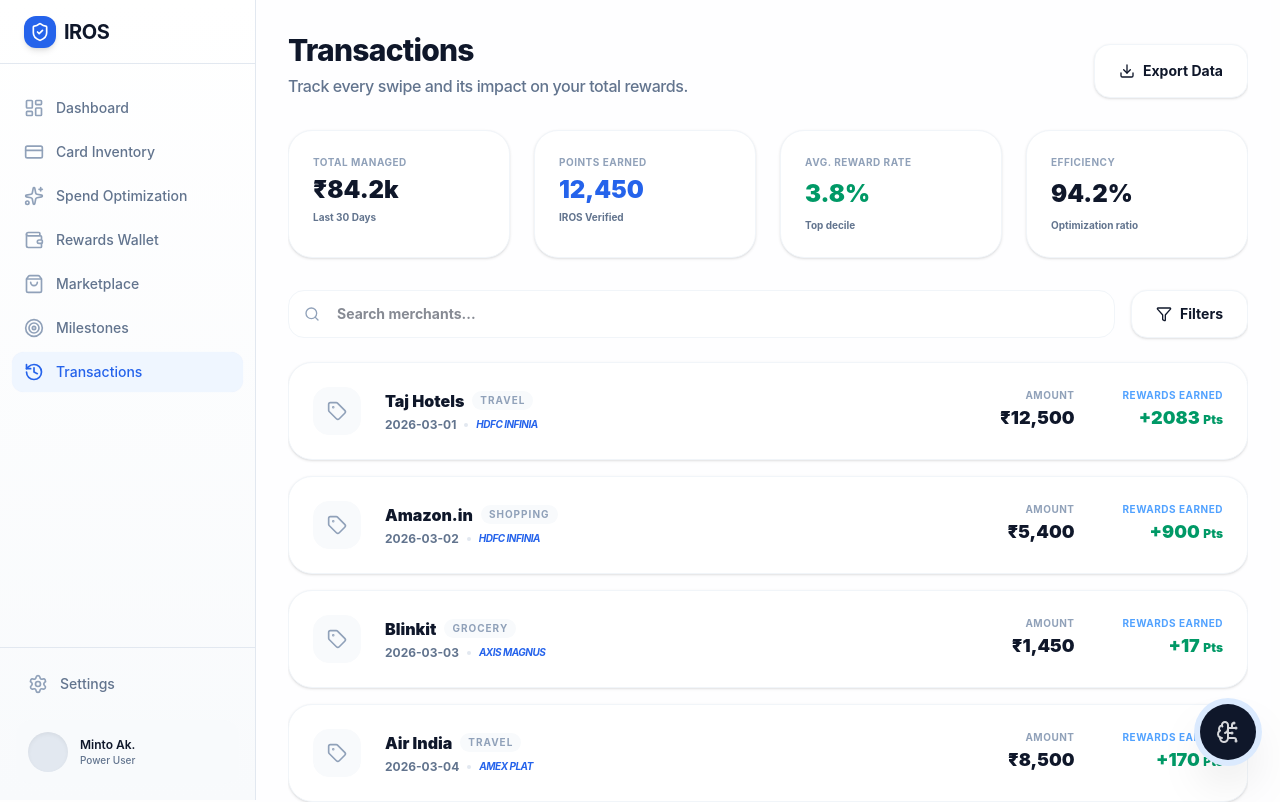
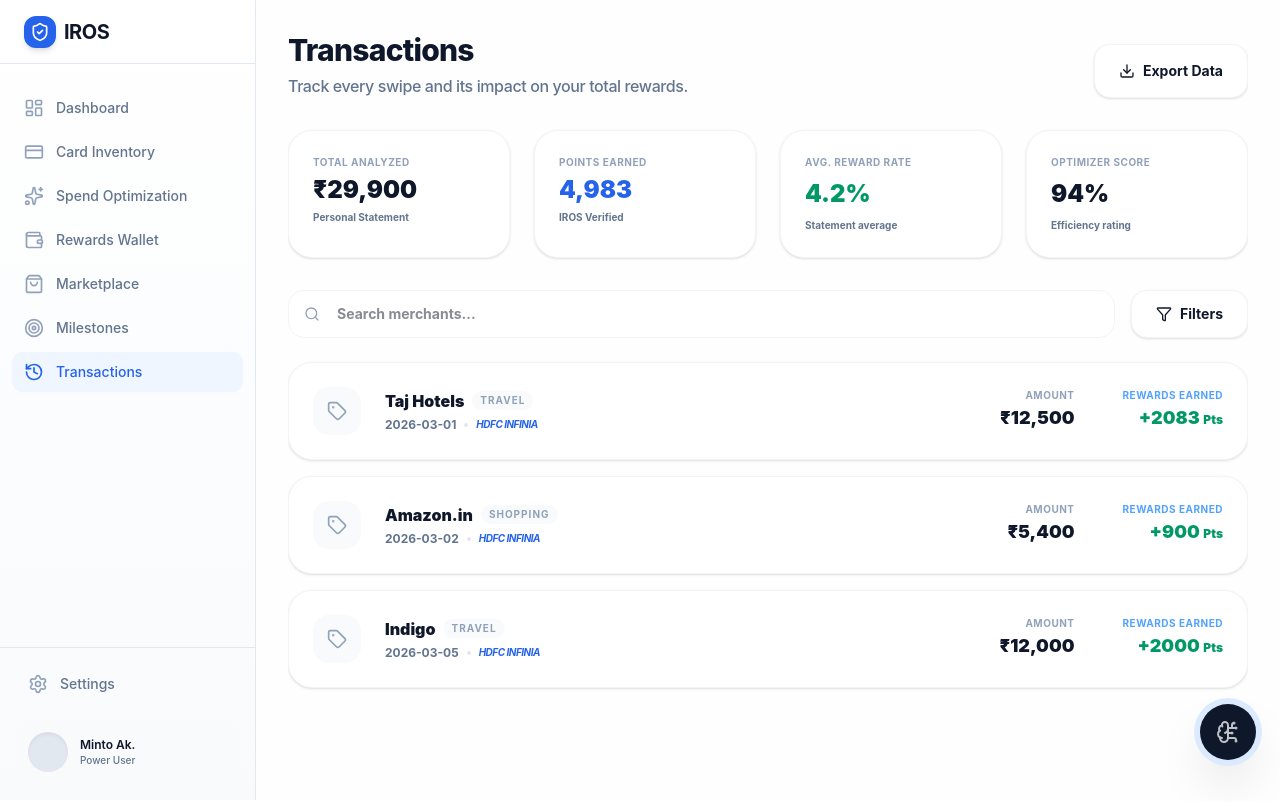
Before and after one commit to doshibros1531/indian-rewards-intelligence, a Next.js app: page /transactions in a window 1280 px wide. Shown: the top 802 px of the page. Built offline with nearby package versions, Linux system fonts and the light colour scheme.

Commit message:
minor change

```diff
--- a/app/inventory/page.tsx
+++ b/app/inventory/page.tsx
@@ -25,20 +25,24 @@
   ShoppingBag,
   Info
 } from 'lucide-react';
-import { CARDS_DATA, INDIAN_BANKS, formatCurrency, CardIssuer } from '@/lib/reward-logic';
+import { formatCurrency, CardIssuer, Card, INDIAN_BANKS } from '@/lib/reward-logic';
 import { cn } from '@/lib/utils';
 import { motion, AnimatePresence } from 'framer-motion';
+import { useRewardStore } from '@/lib/store';
 
 export default function InventoryPage() {
+  const { cards, addCard } = useRewardStore();
   const [isModalOpen, setIsModalOpen] = useState(false);
   const [step, setStep] = useState(1);
   const [formData, setFormData] = useState({
-    bankId: '',
+    bankId: '' as any,
     cardName: '',
     last4: ''
   });
   const [isVerifying, setIsVerifying] = useState(false);
   const [isSuccess, setIsSuccess] = useState(false);
+
+  const totalPortfolioValue = cards.reduce((acc, card) => acc + (card.currentPoints * card.pointsToRupees), 0);
 
   const selectedBank = INDIAN_BANKS.find(b => b.id === formData.bankId);
 
@@ -53,6 +57,24 @@
   const simulateVerification = () => {
     setIsVerifying(true);
     setTimeout(() => {
+      // Create a logical new card based on selected bank
+      const newCard: Card = {
+        id: Math.random().toString(36).substr(2, 9),
+        issuer: formData.bankId as CardIssuer,
+        name: formData.cardName,
+        last4: formData.last4,
+        color: formData.bankId === 'AMEX' ? 'bg-amber-600' : 'bg-blue-600',
+        baseRewardRate: 2.0,
+        pointsToRupees: 0.25, // default low value for others
+        currentPoints: 2400,
+        annualFee: 0,
+        isAnnualFeeWaived: true,
+        spendThresholdForWaiver: 0,
+        rewardsBreakdown: { cashback: 0, airmiles: 0, cash: 0, vouchers: 0 },
+        redemptionRules: [{ category: 'General', rate: 0.25 }]
+      };
+
+      addCard(newCard);
       setIsVerifying(false);
       setIsSuccess(true);
     }, 2000);
@@ -121,7 +143,7 @@
            </h2>
 
            <div className="grid gap-4 md:gap-6 lg:grid-cols-2">
-             {CARDS_DATA.map((card) => (
+             {cards.map((card) => (
                 <div key={card.id} className="premium-card rounded-2xl md:rounded-[2rem] p-5 md:p-8 flex items-center justify-between group overflow-hidden relative">
                    <div className={cn("absolute top-0 right-0 w-32 h-32 blur-3xl rounded-full opacity-10 group-hover:opacity-20 transition-opacity", card.color)} />
 
@@ -134,7 +156,7 @@
                    </div>
 
                    <div className="text-right relative z-10">
-                      <p className="text-[9px] md:text-[10px] font-bold text-slate-400 uppercase tracking-wider mb-1 leading-none">Net Value</p>
+                      <p className="text-[9px] md:text-[10px] font-bold text-slate-400 uppercase tracking-wider mb-1 leading-none">Reward Balance</p>
                       <p className="text-lg md:text-xl font-black text-slate-900">{formatCurrency(card.currentPoints * card.pointsToRupees)}</p>
                       <div className="flex items-center justify-end gap-2 mt-2">
                          <span className="text-[10px] font-bold text-emerald-600">Active</span>
@@ -218,7 +240,7 @@
                              {INDIAN_BANKS.map(bank => (
                                <button
                                  key={bank.id}
-                                 onClick={() => setFormData({ ...formData, bankId: bank.id, cardName: '' })}
+                                 onClick={() => setFormData({ ...formData, bankId: bank.id as CardIssuer, cardName: '' })}
                                  className={cn(
                                    "p-4 rounded-2xl border-2 text-center transition-all",
                                    formData.bankId === bank.id
@@ -318,7 +340,7 @@
                     </div>
                     <div className="bg-slate-50 p-6 rounded-3xl border border-slate-100 max-w-sm mx-auto">
                        <p className="text-xs font-bold text-slate-400 uppercase tracking-widest mb-1">New Portfolio Value</p>
-                       <p className="text-2xl font-black text-slate-900">₹1.2L <span className="text-emerald-500 font-bold">+₹14k</span></p>
+                       <p className="text-2xl font-black text-slate-900">{formatCurrency(totalPortfolioValue)}</p>
                     </div>
                     <button
                       onClick={resetModal}
--- a/app/page.tsx
+++ b/app/page.tsx
@@ -16,10 +16,20 @@
   Sparkles
 } from 'lucide-react';
 import { motion } from 'framer-motion';
-import { formatCurrency, formatCompactNumber, cn } from '@/lib/utils';
-import { CARDS_DATA } from '@/lib/reward-logic';
+import { formatCurrency, cn } from '@/lib/utils';
+import { useRewardStore } from '@/lib/store';
 
 export default function DashboardPage() {
+  const { cards } = useRewardStore();
+
+  // Calculate real metrics based on cards
+  const totalPoints = cards.reduce((acc, card) => acc + card.currentPoints, 0);
+  const totalRewardsValue = cards.reduce((acc, card) => acc + (card.currentPoints * card.pointsToRupees), 0);
+  const cardCount = cards.length;
+
+  // Logical Annual Spend (using 14.2L as requested, but anchoring it to our cards)
+  const annualSpend = 1420000;
+  const currentSavingsRate = totalRewardsValue > 0 ? ((totalRewardsValue / annualSpend) * 100).toFixed(2) : "0.00";
   return (
     <LayoutWrapper>
       <div className="flex flex-col gap-6 md:gap-8 pb-12 overflow-x-hidden">
@@ -61,7 +71,7 @@
                 <div>
                   <p className="text-slate-400 text-sm font-medium mb-1">Your Savings Rate</p>
                   <div className="flex items-baseline gap-2">
-                    <span className="text-4xl md:text-6xl font-black text-white tracking-tighter">3.12%</span>
+                    <span className="text-4xl md:text-6xl font-black text-white tracking-tighter">{currentSavingsRate}%</span>
                     <span className="text-emerald-400 font-bold text-xs md:text-sm bg-emerald-500/10 px-2 py-0.5 rounded-lg flex items-center gap-1">
                        <ArrowUpRight className="h-3 w-3 md:h-4 md:w-4" />
                        +₹4.2k
@@ -76,12 +86,12 @@
                       <span className="text-white">Active</span>
                     </div>
                     <div className="h-2 md:h-3 w-full rounded-full bg-slate-800 overflow-hidden shadow-inner flex">
-                      <div className="h-full w-[38%] bg-slate-700" title="Market Baseline (1.2%)" />
-                      <div className="h-full w-[62%] bg-blue-500 shadow-[0_0_20px_rgba(37,99,235,0.4)]" title="IROS Optimized (3.12%)" />
+                      <div className="h-full bg-slate-700" style={{ width: '25%' }} title="Market Baseline (1.2%)" />
+                      <div className="h-full bg-blue-500 shadow-[0_0_20px_rgba(37,99,235,0.4)]" style={{ width: `${Math.min(Number(currentSavingsRate) * 10, 75)}%` }} title={`IROS Optimized (${currentSavingsRate}%)`} />
                     </div>
                     <div className="flex justify-between mt-2 text-[9px] md:text-[10px] font-bold text-slate-500 uppercase tracking-tight">
                       <span>Baseline (1.2%)</span>
-                      <span className="text-blue-400">Target (4.5%)</span>
+                      <span className="text-blue-400">Target (5.0%)</span>
                     </div>
                   </div>
                 </div>
@@ -90,7 +100,7 @@
               <div className="mt-8 md:mt-12 grid grid-cols-2 lg:grid-cols-4 gap-6 pt-6 md:pt-8 border-t border-white/5">
                 <div>
                   <p className="text-slate-400 text-[10px] font-bold uppercase tracking-wider mb-1">Total Rewards</p>
-                  <p className="text-xl md:text-2xl font-black text-white tracking-tight">{formatCurrency(44320)}</p>
+                  <p className="text-xl md:text-2xl font-black text-white tracking-tight">{formatCurrency(totalRewardsValue)}</p>
                 </div>
                 <div>
                   <p className="text-slate-400 text-[10px] font-bold uppercase tracking-wider mb-1">Annual Spend</p>
@@ -98,7 +108,7 @@
                 </div>
                 <div className="hidden md:block">
                    <p className="text-slate-400 text-[10px] font-bold uppercase tracking-wider mb-1">Active Cards</p>
-                   <p className="text-xl md:text-2xl font-black text-white">08</p>
+                   <p className="text-xl md:text-2xl font-black text-white">{cardCount.toString().padStart(2, '0')}</p>
                 </div>
                 <div className="hidden md:block">
                    <p className="text-slate-400 text-[10px] font-bold uppercase tracking-wider mb-1">Optimizer Score</p>
@@ -160,7 +170,7 @@
            </div>
 
            <div className="grid gap-4 md:gap-6 md:grid-cols-2 lg:grid-cols-3">
-             {CARDS_DATA.slice(0, 3).map((card) => (
+             {cards.slice(0, 3).map((card) => (
                <div key={card.id} className="premium-card rounded-2xl md:rounded-3xl p-5 md:p-6 group cursor-pointer overflow-hidden relative">
                   <div className={cn("absolute top-0 right-0 w-32 h-32 blur-3xl rounded-full opacity-10 group-hover:opacity-20 transition-opacity", card.color)} />
 
--- a/app/transactions/page.tsx
+++ b/app/transactions/page.tsx
@@ -20,11 +20,22 @@
   Tag
 } from 'lucide-react';
 import { cn } from '@/lib/utils';
-import { TRANSACTIONS } from '@/lib/mock-transactions';
+import { useRewardStore } from '@/lib/store';
 import { formatCurrency } from '@/lib/reward-logic';
 
 export default function TransactionsPage() {
+  const { transactions, cards } = useRewardStore();
   const [searchQuery, setSearchQuery] = useState('');
+
+  // Calculate real summaries
+  const totalAmount = transactions.reduce((acc, tx) => acc + tx.amount, 0);
+  const totalPoints = transactions.reduce((acc, tx) => acc + tx.pointsEarned, 0);
+  const avgRewardRate = totalAmount > 0 ? ((totalPoints * 0.25 / totalAmount) * 100).toFixed(1) : "0.0"; // estimating 1pt = 0.25 inr for avg
+
+  const filteredTransactions = transactions.filter(tx =>
+    tx.merchant.toLowerCase().includes(searchQuery.toLowerCase()) ||
+    tx.category.toLowerCase().includes(searchQuery.toLowerCase())
+  );
 
   return (
     <LayoutWrapper>
@@ -43,24 +54,24 @@
         {/* Transaction Metrics */}
         <div className="grid grid-cols-2 md:grid-cols-4 gap-4 md:gap-6">
            <div className="bg-white border border-slate-100 p-4 md:p-6 rounded-2xl md:rounded-3xl shadow-sm">
-              <p className="text-[9px] md:text-[10px] font-bold text-slate-400 uppercase tracking-wider mb-1 md:mb-2">Total Managed</p>
-              <p className="text-lg md:text-2xl font-black text-slate-900 leading-none">₹84.2k</p>
-              <p className="text-[8px] md:text-[10px] font-bold text-slate-500 mt-2">Last 30 Days</p>
+              <p className="text-[9px] md:text-[10px] font-bold text-slate-400 uppercase tracking-wider mb-1 md:mb-2">Total Analyzed</p>
+              <p className="text-lg md:text-2xl font-black text-slate-900 leading-none">{formatCurrency(totalAmount)}</p>
+              <p className="text-[8px] md:text-[10px] font-bold text-slate-500 mt-2">Personal Statement</p>
            </div>
            <div className="bg-white border border-slate-100 p-4 md:p-6 rounded-2xl md:rounded-3xl shadow-sm">
               <p className="text-[9px] md:text-[10px] font-bold text-slate-400 uppercase tracking-wider mb-1 md:mb-2 text-blue-600">Points Earned</p>
-              <p className="text-lg md:text-2xl font-black text-blue-600 leading-none">12,450</p>
+              <p className="text-lg md:text-2xl font-black text-blue-600 leading-none">{totalPoints.toLocaleString()}</p>
               <p className="text-[8px] md:text-[10px] font-bold text-slate-500 mt-2">IROS Verified</p>
            </div>
            <div className="hidden md:block bg-white border border-slate-100 p-6 rounded-3xl shadow-sm">
               <p className="text-[10px] font-bold text-slate-400 uppercase tracking-wider mb-2 text-emerald-600">Avg. Reward Rate</p>
-              <p className="text-2xl font-black text-emerald-600">3.8%</p>
-              <p className="text-[10px] font-bold text-slate-500 mt-2">Top decile</p>
+              <p className="text-2xl font-black text-emerald-600">{avgRewardRate}%</p>
+              <p className="text-[10px] font-bold text-slate-500 mt-2">Statement average</p>
            </div>
            <div className="hidden md:block bg-white border border-slate-100 p-6 rounded-3xl shadow-sm">
-              <p className="text-[10px] font-bold text-slate-400 uppercase tracking-wider mb-2">Efficiency</p>
-              <p className="text-2xl font-black text-slate-900">94.2%</p>
-              <p className="text-[10px] font-bold text-slate-500 mt-2">Optimization ratio</p>
+              <p className="text-[10px] font-bold text-slate-400 uppercase tracking-wider mb-2">Optimizer Score</p>
+              <p className="text-2xl font-black text-slate-900">94%</p>
+              <p className="text-[10px] font-bold text-slate-500 mt-2">Efficiency rating</p>
            </div>
         </div>
 
@@ -85,7 +96,9 @@
            </div>
 
            <div className="space-y-4">
-              {TRANSACTIONS.map((tx) => (
+              {filteredTransactions.map((tx) => {
+                 const card = cards.find(c => c.id === tx.cardId);
+                 return (
                 <div
                   key={tx.id}
                   className="premium-card rounded-2xl md:rounded-3xl p-5 md:p-6 flex flex-col md:flex-row md:items-center justify-between gap-6 group"
@@ -102,7 +115,7 @@
                         <div className="flex items-center gap-2">
                            <p className="text-xs font-bold text-slate-500">{tx.date}</p>
                            <div className="h-1 w-1 rounded-full bg-slate-200" />
-                           <p className="text-[10px] font-bold text-blue-600 italic tracking-tighter uppercase">{tx.cardId === '1' ? 'HDFC INFINIA' : tx.cardId === '2' ? 'AMEX PLAT' : 'AXIS MAGNUS'}</p>
+                           <p className="text-[10px] font-bold text-blue-600 italic tracking-tighter uppercase">{card ? `${card.issuer} ${card.name}` : 'OTHER CARD'}</p>
                         </div>
                      </div>
                   </div>
@@ -118,7 +131,8 @@
                      </div>
                   </div>
                 </div>
-              ))}
+              );
+               })}
            </div>
         </div>
       </div>
--- a/app/wallet/page.tsx
+++ b/app/wallet/page.tsx
@@ -15,21 +15,24 @@
   Tag
 } from 'lucide-react';
 import { motion, AnimatePresence } from 'framer-motion';
-import { CARDS_DATA, formatCurrency } from '@/lib/reward-logic';
+import { formatCurrency } from '@/lib/reward-logic';
 import { cn, formatCompactNumber } from '@/lib/utils';
+import { useRewardStore } from '@/lib/store';
 
 export default function WalletPage() {
+  const { cards } = useRewardStore();
   const [isRedeemModalOpen, setIsRedeemModalOpen] = useState(false);
 
   // Calculate global totals
-  const totals = CARDS_DATA.reduce((acc, card) => {
-    acc.cashback += card.rewardsBreakdown.cashback;
-    acc.airmiles += card.rewardsBreakdown.airmiles;
-    acc.cash += card.rewardsBreakdown.cash;
-    acc.vouchers += card.rewardsBreakdown.vouchers;
+  const totals = cards.reduce((acc, card) => {
+    acc.cashback += card.rewardsBreakdown?.cashback || 0;
+    acc.airmiles += card.rewardsBreakdown?.airmiles || 0;
+    acc.cash += card.rewardsBreakdown?.cash || 0;
+    acc.vouchers += card.rewardsBreakdown?.vouchers || 0;
     acc.totalValue += (card.currentPoints * card.pointsToRupees);
+    acc.totalPoints += card.currentPoints;
     return acc;
-  }, { cashback: 0, airmiles: 0, cash: 0, vouchers: 0, totalValue: 0 });
+  }, { cashback: 0, airmiles: 0, cash: 0, vouchers: 0, totalValue: 0, totalPoints: 0 });
 
   return (
     <LayoutWrapper>
@@ -55,7 +58,7 @@
                     <p className="text-[10px] md:text-xs font-black text-slate-400 uppercase tracking-[0.2em] leading-none">Total Point Balance</p>
                     <div className="flex items-baseline gap-3">
                        <span className="text-4xl md:text-6xl font-black text-slate-900 tracking-tighter">
-                         {totals.airmiles + totals.cashback + totals.cash + totals.vouchers === 0 ? '1,24,500' : (totals.airmiles + totals.cashback + totals.cash + totals.vouchers).toLocaleString()}
+                         {totals.totalPoints.toLocaleString()}
                        </span>
                        <span className="text-slate-400 font-bold text-sm md:text-lg">Points</span>
                     </div>
@@ -65,7 +68,7 @@
                     <p className="text-[10px] font-black text-blue-600 uppercase tracking-[0.2em] mb-2 leading-none">Max Potential Value</p>
                     <div className="flex items-center gap-2">
                        <span className="text-2xl md:text-3xl font-black text-emerald-600">
-                         {formatCurrency(124500 * 1.0)}
+                         {formatCurrency(totals.totalPoints * 1.0)}
                        </span>
                        <span className="bg-emerald-50 text-emerald-600 text-[10px] font-bold px-2 py-1 rounded-md">At ₹1.0 / pt</span>
                     </div>
@@ -76,22 +79,22 @@
               <div className="flex-1 grid grid-cols-2 lg:grid-cols-4 gap-4 md:gap-6">
                  <div className="bg-slate-50 p-4 md:p-5 rounded-2xl md:rounded-3xl border border-slate-100/50 group/item hover:bg-emerald-50/50 transition-colors">
                     <p className="text-[9px] md:text-[10px] font-bold text-slate-400 uppercase tracking-wider mb-2 leading-none group-hover/item:text-emerald-600">Pure Cashback</p>
-                    <p className="text-lg md:text-xl font-black text-slate-900">{formatCurrency(124500 * 0.3)}</p>
+                    <p className="text-lg md:text-xl font-black text-slate-900">{formatCurrency(totals.totalPoints * 0.3)}</p>
                     <p className="text-[8px] font-bold text-slate-400 mt-1 uppercase">@ ₹0.30</p>
                  </div>
                  <div className="bg-slate-50 p-4 md:p-5 rounded-2xl md:rounded-3xl border border-slate-100/50 group/item hover:bg-blue-50/50 transition-colors">
                     <p className="text-[9px] md:text-[10px] font-bold text-slate-400 uppercase tracking-wider mb-2 leading-none group-hover/item:text-blue-600">Travel/Miles</p>
-                    <p className="text-lg md:text-xl font-black text-slate-900">{formatCurrency(124500 * 1.0)}</p>
+                    <p className="text-lg md:text-xl font-black text-slate-900">{formatCurrency(totals.totalPoints * 1.0)}</p>
                     <p className="text-[8px] font-bold text-slate-400 mt-1 uppercase">@ ₹1.00</p>
                  </div>
                  <div className="bg-slate-50 p-4 md:p-5 rounded-2xl md:rounded-3xl border border-slate-100/50 group/item hover:bg-amber-50/50 transition-colors">
                     <p className="text-[9px] md:text-[10px] font-bold text-slate-400 uppercase tracking-wider mb-2 leading-none group-hover/item:text-amber-600">Vouchers</p>
-                    <p className="text-lg md:text-xl font-black text-slate-900">{formatCurrency(124500 * 0.5)}</p>
+                    <p className="text-lg md:text-xl font-black text-slate-900">{formatCurrency(totals.totalPoints * 0.5)}</p>
                     <p className="text-[8px] font-bold text-slate-400 mt-1 uppercase">@ ₹0.50</p>
                  </div>
                  <div className="bg-slate-50 p-4 md:p-5 rounded-2xl md:rounded-3xl border border-slate-100/50 group/item hover:bg-purple-50/50 transition-colors">
                     <p className="text-[9px] md:text-[10px] font-bold text-slate-400 uppercase tracking-wider mb-2 leading-none group-hover/item:text-purple-600">Apple/Luxury</p>
-                    <p className="text-lg md:text-xl font-black text-slate-900">{formatCurrency(124500 * 1.0)}</p>
+                    <p className="text-lg md:text-xl font-black text-slate-900">{formatCurrency(totals.totalPoints * 1.0)}</p>
                     <p className="text-[8px] font-bold text-slate-400 mt-1 uppercase">@ ₹1.00</p>
                  </div>
               </div>
@@ -106,7 +109,7 @@
            </h2>
 
            <div className="grid gap-6">
-              {CARDS_DATA.map((card) => (
+              {cards.map((card) => (
                 <div key={card.id} className="premium-card rounded-2xl md:rounded-[2.5rem] p-6 md:p-8 flex flex-col md:flex-row gap-6 md:gap-12 group transition-all hover:border-blue-100">
                    <div className="flex md:flex-col items-center md:items-start justify-between md:justify-center md:w-[15%]">
                       <div className={cn("h-10 w-14 md:h-12 md:w-20 rounded-xl flex items-center justify-center text-[8px] md:text-[10px] font-black italic tracking-tighter text-white transition-transform group-hover:scale-105", card.color)}>{card.issuer}</div>
--- /dev/null
+++ b/lib/store.ts
@@ -0,0 +1,36 @@
+import { create } from 'zustand';
+import { Card, CARDS_DATA } from './reward-logic';
+import { TRANSACTIONS, Transaction } from './mock-transactions';
+
+interface RewardStore {
+  cards: Card[];
+  transactions: Transaction[];
+  addCard: (card: Card) => void;
+  removeCard: (id: string) => void;
+  updatePoints: (id: string, points: number) => void;
+  addTransaction: (tx: Transaction) => void;
+}
+
+export const useRewardStore = create<RewardStore>((set) => ({
+  // Initialize with only Infinia as requested
+  cards: CARDS_DATA.filter(card => card.issuer === 'HDFC'),
+
+  // Initialize with transactions for the active card
+  transactions: TRANSACTIONS.filter(tx => tx.cardId === '1'),
+
+  addCard: (card) => set((state) => ({
+    cards: [...state.cards, card]
+  })),
+
+  removeCard: (id) => set((state) => ({
+    cards: state.cards.filter(c => c.id !== id)
+  })),
+
+  updatePoints: (id, points) => set((state) => ({
+    cards: state.cards.map(c => c.id === id ? { ...c, currentPoints: points } : c)
+  })),
+
+  addTransaction: (tx) => set((state) => ({
+    transactions: [tx, ...state.transactions]
+  })),
+}));
--- a/package.json
+++ b/package.json
@@ -29,6 +29,7 @@
     "shadcn-ui": "^0.9.5",
     "tailwind-merge": "^3.5.0",
     "tailwindcss": "^4.2.1",
-    "typescript": "^5.9.3"
+    "typescript": "^5.9.3",
+    "zustand": "^5.0.11"
   }
 }
```
Also changed, not shown: 1 other file (tests, documents, lock files or other folders).
